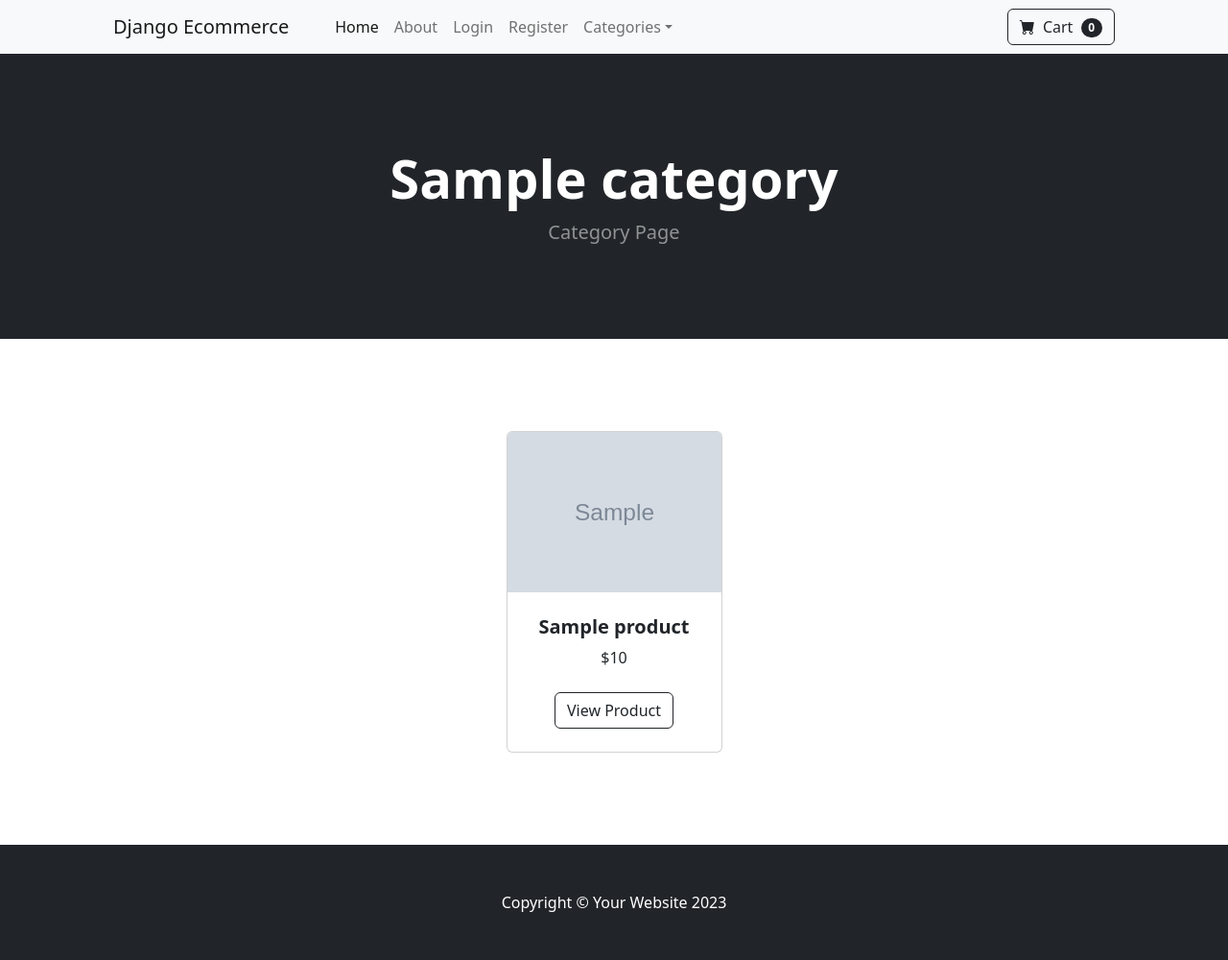
After one commit to Mobin-Abbasi/django-ECommerce, a Django app: template store/templates/category.html in a window 1280 px wide. The commit adds this page. Shown: the whole page at 96% size. Run offline with Django 3.2, Linux system fonts and the light colour scheme; the template is opened without the code that fills it: most values are stand-ins (such as "Sample title", 1, 10 or a date in 2020); grey boxes marked "Sample" are stand-in pictures; some libraries are stand-ins or nearby versions.

Commit message:
add category view, url and template

```diff
--- /dev/null
+++ b/store/templates/category.html
@@ -0,0 +1,69 @@
+{% extends 'base.html' %}
+{% block title %}Django Ecommerce{% endblock %}
+{% block content %}
+
+        <!-- Header-->
+        <header class="bg-dark py-5">
+            <div class="container px-4 px-lg-5 my-5">
+                <div class="text-center text-white">
+                    <h1 class="display-4 fw-bolder">{{ category.name }}</h1>
+                    <p class="lead fw-normal text-white-50 mb-0">Category Page</p>
+                </div>
+            </div>
+        </header>
+        <!-- Section-->
+        <section class="py-5">
+            <div class="container px-4 px-lg-5 mt-5">
+                <div class="row gx-4 gx-lg-5 row-cols-2 row-cols-md-3 row-cols-xl-4 justify-content-center">
+                    {% for product in products %}
+                        {% if product.is_sale %}
+                        <!-- Sale badge-->
+                            <div class="col mb-5">
+                        <div class="card h-100">
+                            <!-- Sale badge-->
+                            <div class="badge bg-dark text-white position-absolute" style="top: 0.5rem; right: 0.5rem">Sale</div>
+                            <!-- Product image-->
+                            <img class="card-img-top" src="{{ product.image.url }}" alt="..." />
+                            <!-- Product details-->
+                            <div class="card-body p-4">
+                                <div class="text-center">
+                                    <!-- Product name-->
+                                    <h5 class="fw-bolder">{{ product.name}}</h5>
+                                    <!-- Product price-->
+                                    <span class="text-muted text-decoration-line-through">${{product.price}}</span>
+                                    ${{ product.sale_price }}
+                                </div>
+                            </div>
+                            <!-- Product actions-->
+                            <div class="card-footer p-4 pt-0 border-top-0 bg-transparent">
+                                <div class="text-center"><a class="btn btn-outline-dark mt-auto" href="{% url 'store:product' product.id %}">View Product</a></div>
+                            </div>
+                        </div>
+                    </div>
+                        {% else %}
+                    <div class="col mb-5">
+                        <div class="card h-100">
+                            <!-- Product image-->
+                            <img class="card-img-top" src="{{ product.image.url }}" alt="..." />
+                            <!-- Product details-->
+                            <div class="card-body p-4">
+                                <div class="text-center">
+                                    <!-- Product name-->
+                                    <h5 class="fw-bolder">{{product.name}}</h5>
+                                    <!-- Product price-->
+                                    ${{product.price}}
+                                </div>
+                            </div>
+                            <!-- Product actions-->
+                            <div class="card-footer p-4 pt-0 border-top-0 bg-transparent">
+                                <div class="text-center"><a class="btn btn-outline-dark mt-auto" href="{% url 'store:product' product.id %}">View Product</a></div>
+                            </div>
+                        </div>
+                    </div>
+                        {% endif %}
+                    {% endfor %}
+                </div>
+            </div>
+        </section>
+
+{% endblock %}
--- a/store/templates/navbar.html
+++ b/store/templates/navbar.html
@@ -14,12 +14,13 @@
                         <li class="nav-item"><a class="nav-link" href="{% url 'store:register' %}">Register</a></li>
                         {% endif %}
                         <li class="nav-item dropdown">
-                            <a class="nav-link dropdown-toggle" id="navbarDropdown" href="#" role="button" data-bs-toggle="dropdown" aria-expanded="false">Shop</a>
+                            <a class="nav-link dropdown-toggle" id="navbarDropdown" href="#" role="button" data-bs-toggle="dropdown" aria-expanded="false">Categories</a>
                             <ul class="dropdown-menu" aria-labelledby="navbarDropdown">
-                                <li><a class="dropdown-item" href="#!">All Products</a></li>
+                                <li><a class="dropdown-item" href="{% url 'store:home' %}">All Products</a></li>
                                 <li><hr class="dropdown-divider" /></li>
-                                <li><a class="dropdown-item" href="#!">Popular Items</a></li>
-                                <li><a class="dropdown-item" href="#!">New Arrivals</a></li>
+                                <li><a class="dropdown-item" href="{% url 'store:category' 'cell-phone' %}">Cell Phone</a></li>
+                                <li><a class="dropdown-item" href="{% url 'store:category' 'Programming-Books' %}">Programming Books</a></li>
+                                <li><a class="dropdown-item" href="{% url 'store:category' 'Marketing-Books' %}">Marketing Books</a></li>
                             </ul>
                         </li>
                     </ul>
--- a/store/urls.py
+++ b/store/urls.py
@@ -10,4 +10,5 @@ urlpatterns = [
     path('logout/', views.logout_user, name='logout'),
     path('register/', views.register_user, name='register'),
     path('product/<int:pk>', views.product_detail, name='product'),
+    path('category/<str:foo>', views.category, name='category'),
 ]
```
Also changed, not shown: store/views.py (+18 -0 lines).
